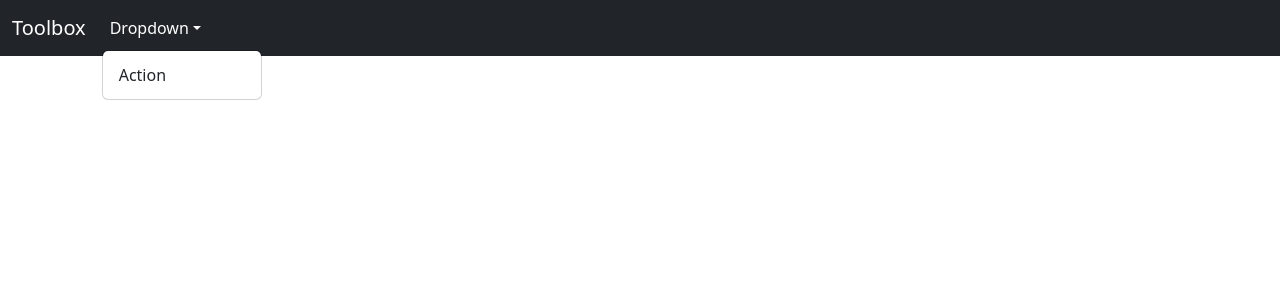
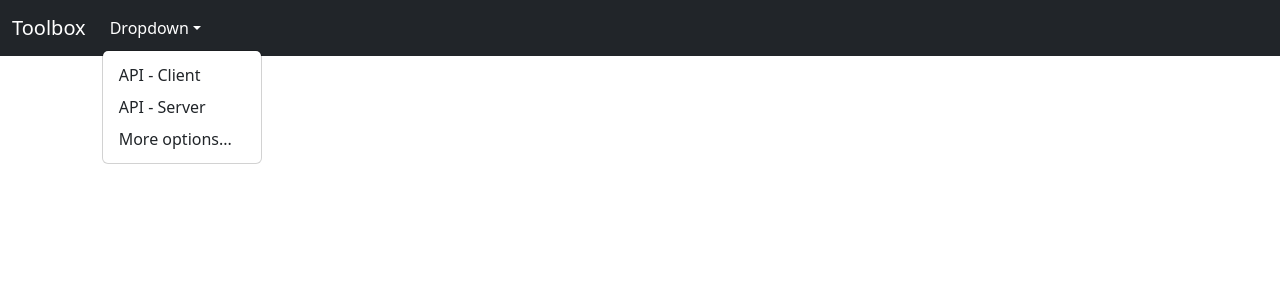
Before and after one commit to tatia-burdett/toolbox, a React (Create React App) app: page / in a window 1280 px wide. Both pictures are taken after a click on the button "Dropdown". Shown: the top 300 px of the page. Built offline with nearby package versions, Linux system fonts and the light colour scheme.

Commit message:
add notes

```diff
--- a/src/App.js
+++ b/src/App.js
@@ -1,27 +1,14 @@
 import React from 'react';
 import './App.css';
 
-import Container from 'react-bootstrap/Container';
-import Nav from 'react-bootstrap/Nav';
-import NavDropdown from 'react-bootstrap/NavDropdown';
-import Navbar from 'react-bootstrap/Navbar';
+import NavBar from './components/NavBar/NavBar';
 
 function App() {
   return (
     <div className="App">
-      <Navbar collapseOnSelect expand="lg" bg="dark" variant="dark" fixed="top">
-        <Container fluid>
-          <Navbar.Brand href="#home">Toolbox</Navbar.Brand>
-          <Navbar.Toggle aria-controls="responsive-navbar-nav" />
-          <Navbar.Collapse id="responsive-navbar-nav">
-            <Nav className="me-auto">
-              <NavDropdown title="Dropdown" id="collasible-nav-dropdown">
-                <NavDropdown.Item href="#action/3.1">Action</NavDropdown.Item>
-              </NavDropdown>
-            </Nav>
-          </Navbar.Collapse>
-        </Container>
-      </Navbar>
+      <NavBar /> {/* NavBar items should act as filters to filter Cards by topic - Limit items to main categories */}
+
+      {/* Cards sorted by most recent, regardless of topic */}
     </div>
   );
 }
--- /dev/null
+++ b/src/components/NavBar/NavBar.js
@@ -0,0 +1,31 @@
+import React from "react"
+
+import Container from 'react-bootstrap/Container';
+import Nav from 'react-bootstrap/Nav';
+import NavDropdown from 'react-bootstrap/NavDropdown';
+import Navbar from 'react-bootstrap/Navbar';
+
+function NavBar() {
+
+    return (
+        <div className="App">
+            <Navbar collapseOnSelect expand="lg" bg="dark" variant="dark" fixed="top">
+                <Container fluid>
+                    <Navbar.Brand href="#home">Toolbox</Navbar.Brand>
+                    <Navbar.Toggle aria-controls="responsive-navbar-nav" />
+                    <Navbar.Collapse id="responsive-navbar-nav">
+                    <Nav className="me-auto">
+                        <NavDropdown title="Dropdown" id="collasible-nav-dropdown">
+                            <NavDropdown.Item href="">API - Client</NavDropdown.Item>
+                            <NavDropdown.Item href="">API - Server</NavDropdown.Item>
+                            <NavDropdown.Item href="">More options...</NavDropdown.Item>
+                        </NavDropdown>
+                    </Nav>
+                    </Navbar.Collapse>
+                </Container>
+            </Navbar>
+         </div>
+    )
+}
+
+export default NavBar
```
